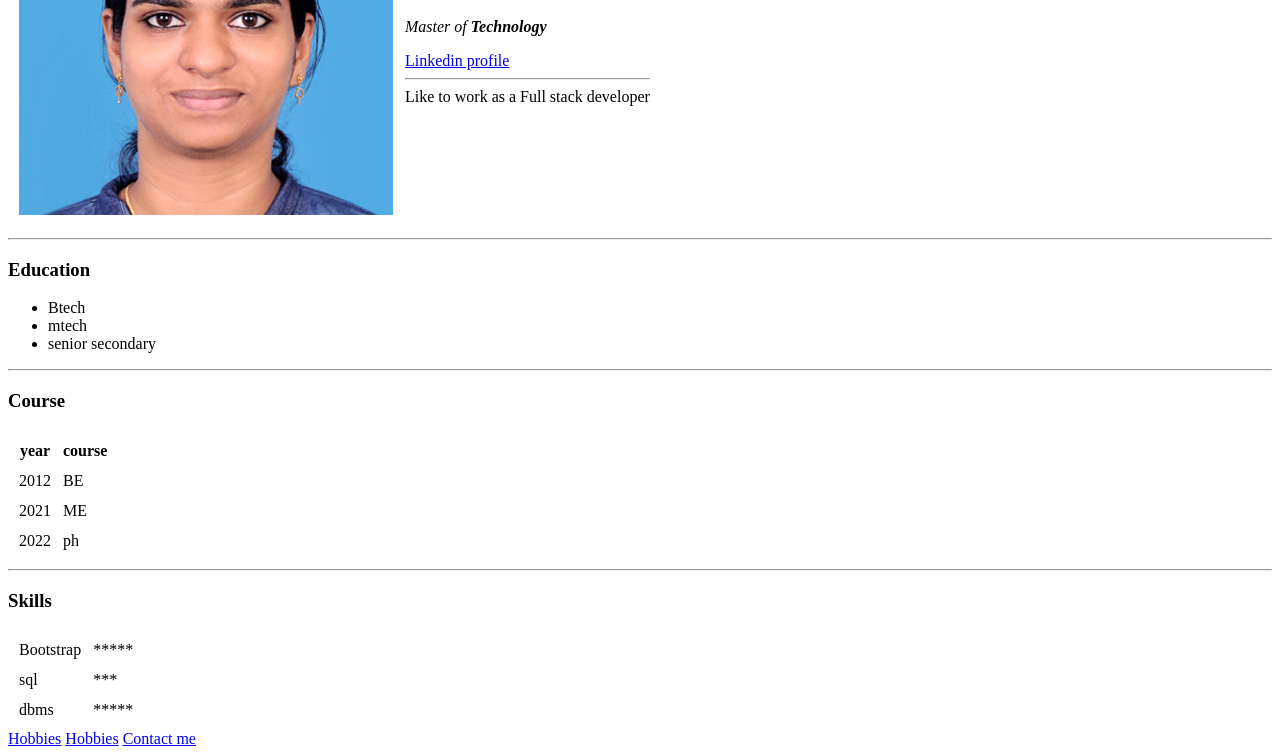
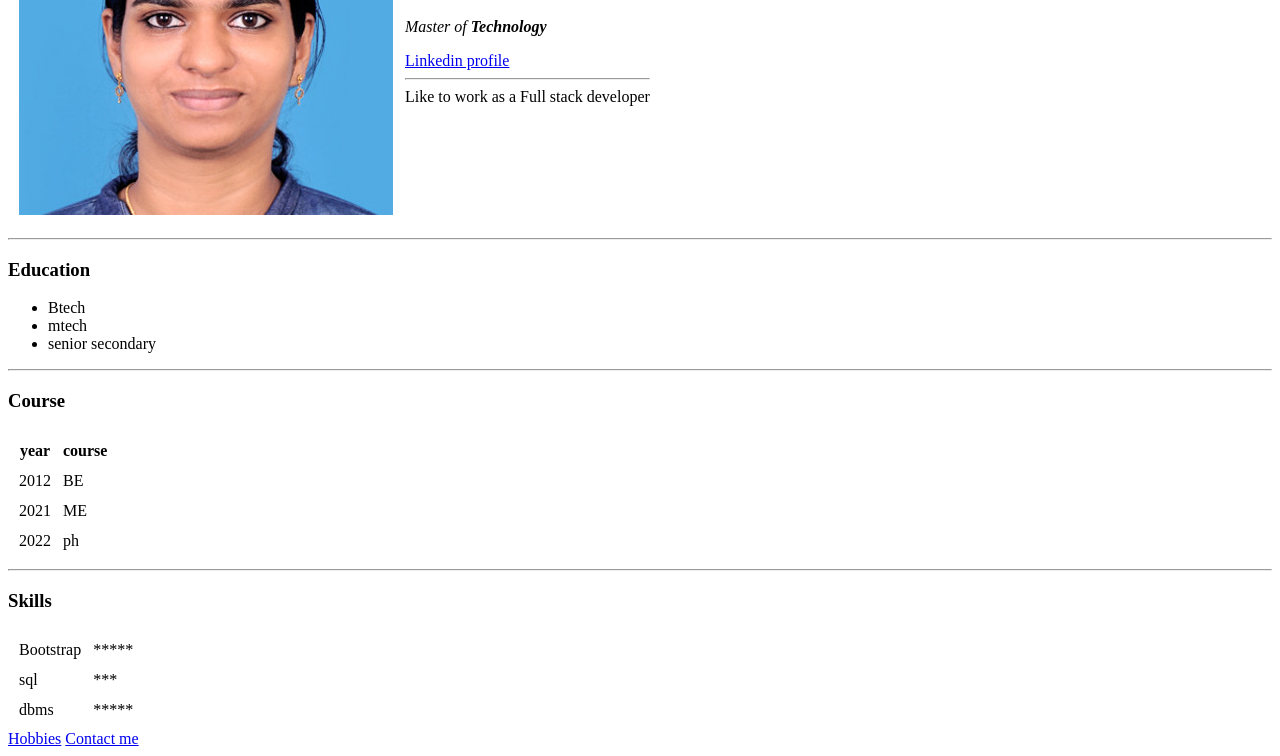
Before and after one commit to neethucherian95/CV, a plain HTML site: page index.html in a window 1280 px wide. Shown: the part 178-934 px from the top of the page. Drawn offline with Linux system fonts and the light colour scheme; files whose address does not match are found by name.

Commit message:
Update index.html

```diff
--- a/index.html
+++ b/index.html
@@ -71,7 +71,6 @@
     </tr>
   </table>
   <a href="hobbies.html">Hobbies</a>
-<a href="contactme.html">Hobbies</a>
   <a href="contactme.html">Contact me</a>
 </body>
 <!-- developer.mozilla.org is the site for getting notes -->
```
